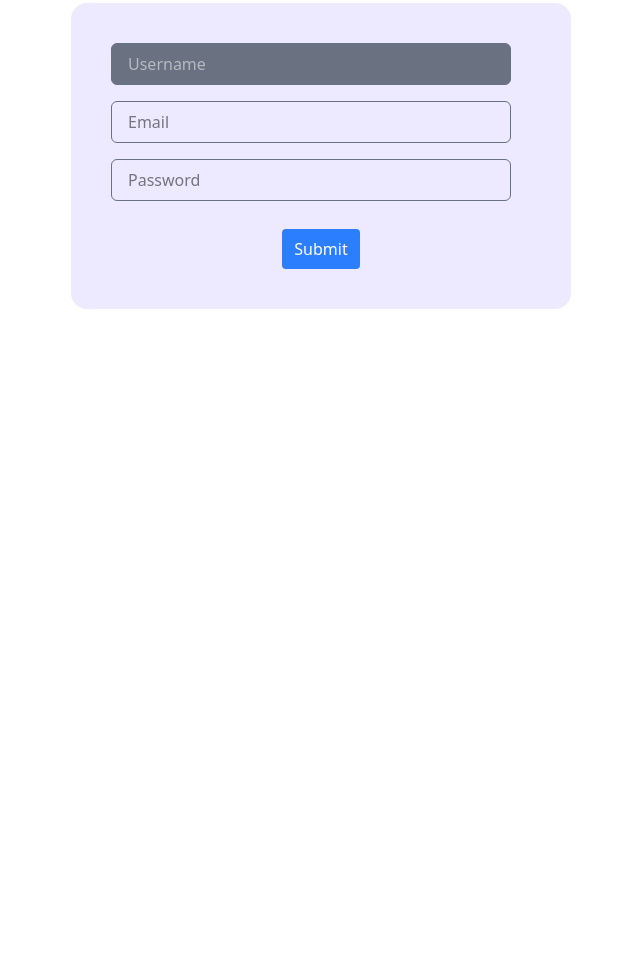
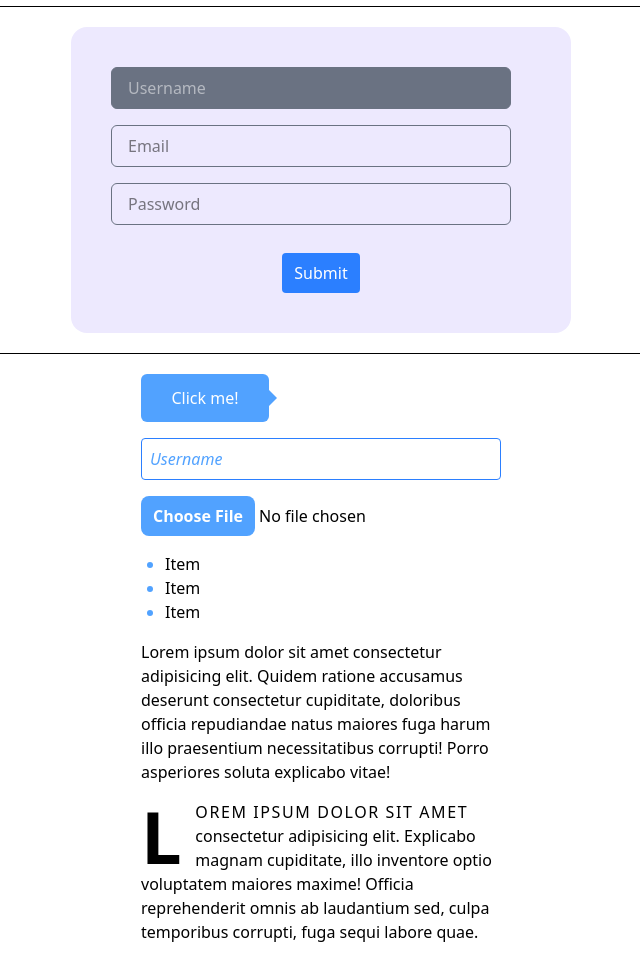
Before and after one commit to alex-brokethecode/tailwindcss-tutorial, a website built with Vite: page index.html in a window 1280 px wide. Shown: the part 269-1233 px from the top of the page, without its empty margins (319-959 px from the left). Before the commit the page ends 800 px from the top, so only its background shows below. Built offline with nearby package versions, Linux system fonts and the light colour scheme.

Commit message:
chore: Pseudoclasses

```diff
--- a/index.html
+++ b/index.html
@@ -9,25 +9,23 @@
   </head>
   <body>
     <div id="app">
-      <!-- Headers Start -->
+      <!-- Text/Button Start -->
       <h1 class="bg-blue-500 text-2xl text-center text-white">Hello World!</h1>
       <h2 class="bg-blue-700 text-xl text-center text-white">Bye bye</h2>
-      <!-- Headers End -->
 
-      <!-- Button Start -->
       <button
         class="bg-green-500 text-white p-2 mx-auto block my-3 rounded-xl w-sm hover:bg-green-600 cursor-pointer"
       >
         Submit
       </button>
-      <!-- Button End -->
+      <!-- Text/Button End -->
 
       <!-- Text with gradient color Start -->
       <div class="text-5xl font-extrabold my-5 text-center">
         <span
           class="bg-clip-text text-transparent bg-gradient-to-r from-pink-500 to-violet-500"
         >
-          @alex-brokethecode
+          TailwindCSS
         </span>
       </div>
       <!-- Text with gradient color End -->
@@ -35,7 +33,7 @@
       <hr />
 
       <!-- Sizes Start -->
-      <div class="bg-yellow-500 w-1/2 mx-auto h-[50px]">
+      <div class="bg-yellow-500 w-1/2 mx-auto h-[50px] my-3">
         <!-- h-screen -->
         <p class="w-40 bg-red-600 text-white h-full">This is a paragraph</p>
       </div>
@@ -79,6 +77,57 @@
         />
       </form>
       <!-- States End -->
+
+      <hr />
+
+      <!-- Pseudoclasses Start -->
+      <div class="flex flex-col justify-center gap-4 w-100 mx-auto p-5">
+        <button
+          class="bg-blue-400 w-32 p-3 rounded-md relative text-white after:content-[''] after:absolute after:left-32 after:border-8 after:border-transparent after:border-l-blue-400 after:top-4"
+        >
+          Click me!
+        </button>
+        <!-- After -->
+
+        <input
+          type="text"
+          placeholder="Username"
+          class="border rounded border-blue-500 px-2 py-2 placeholder:text-blue-400 placeholder:italic focus:outline-none focus:ring-1 focus:ring-blue-600"
+        />
+        <!-- Placeholder -->
+
+        <input
+          type="file"
+          class="file:bg-blue-400 file:border-0 file:rounded-lg file:text-white file:font-semibold file:px-3 file:py-2 hover:file:bg-blue-500"
+        />
+        <!-- File -->
+
+        <ul class="list-disc ml-6 marker:text-blue-400 marker:font-bold">
+          <li>Item</li>
+          <li>Item</li>
+          <li>Item</li>
+        </ul>
+        <!-- Marker -->
+
+        <p class="selection:bg-blue-400 selection:text-white">
+          Lorem ipsum dolor sit amet consectetur adipisicing elit. Quidem
+          ratione accusamus deserunt consectetur cupiditate, doloribus officia
+          repudiandae natus maiores fuga harum illo praesentium necessitatibus
+          corrupti! Porro asperiores soluta explicabo vitae!
+        </p>
+        <!-- Selection -->
+
+        <p
+          class="first-line:uppercase first-line:tracking-widest first-letter:text-7xl first-letter:font-bold first-letter:mr-3 first-letter:float-left"
+        >
+          Lorem ipsum dolor sit amet consectetur adipisicing elit. Explicabo
+          magnam cupiditate, illo inventore optio voluptatem maiores maxime!
+          Officia reprehenderit omnis ab laudantium sed, culpa temporibus
+          corrupti, fuga sequi labore quae.
+        </p>
+      </div>
+
+      <!-- Pseudoclasses End -->
     </div>
   </body>
 </html>
```
